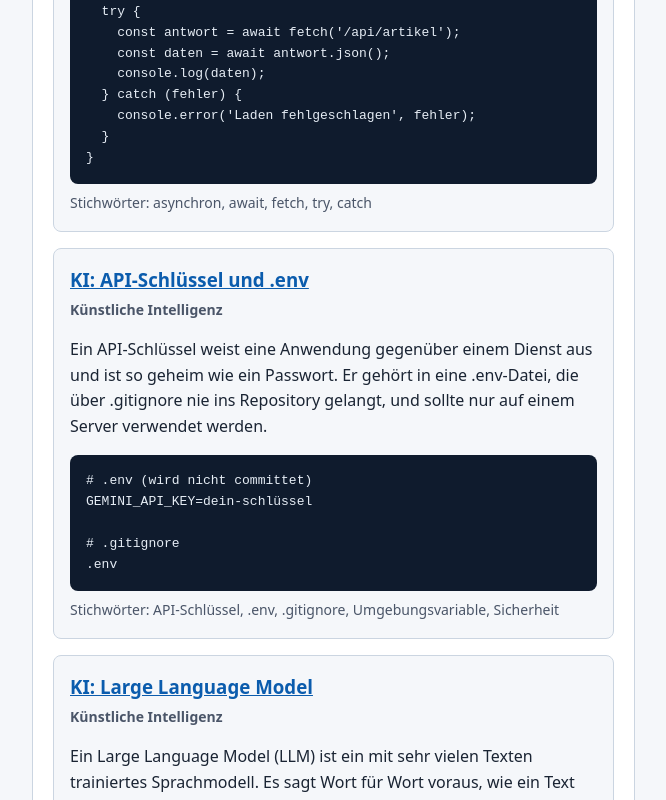
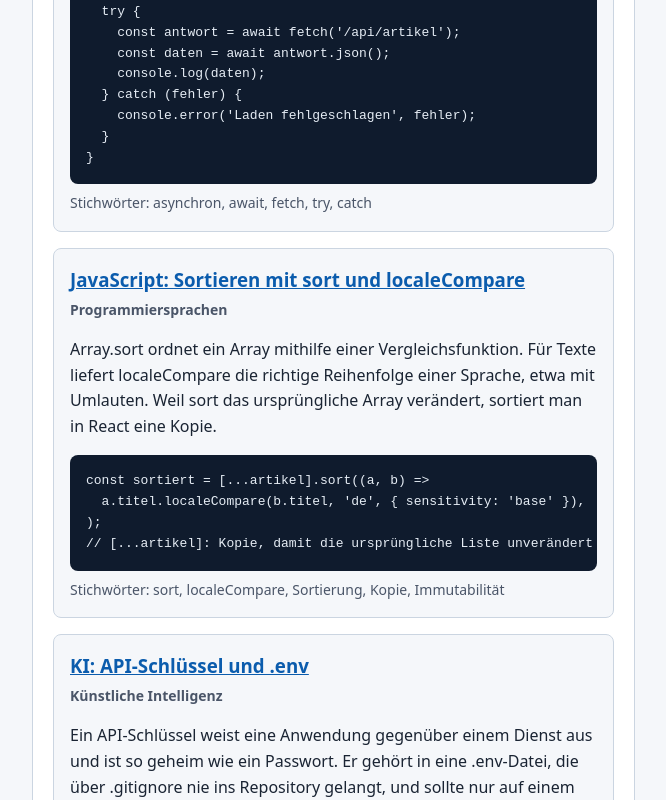
Before and after one commit to SiedlerLorenz/sed502-esa-02-it-lernwiki, a React (Vite) app: page / in a window 1280 px wide. Shown: the part 2000-2800 px from the top of the page, without its empty margins (144-810 px from the left). Built offline with nearby package versions, Linux system fonts and the light colour scheme.

Commit message:
Add: Artikel zu Sortieren mit localeCompare und abgeleiteten Werten
- JavaScript-Artikel zu sort und localeCompare mit Sortierung auf einer Kopie
- React-Artikel zu abgeleiteten Werten statt zusätzlichem State

```diff
--- a/src/daten/artikel.ts
+++ b/src/daten/artikel.ts
@@ -557,4 +557,31 @@ const fragen = leseQuizFragen(antwort);   // parst und prüft jede Frage
   <p>Dieser Absatz wird als children übergeben.</p>
 </Karte>`,
   },
+  {
+    id: 48,
+    titel: 'JavaScript: Sortieren mit sort und localeCompare',
+    kategorie: 'Programmiersprachen',
+    wikipediaTitel: 'Sortierverfahren',
+    zusammenfassung:
+      'Array.sort ordnet ein Array mithilfe einer Vergleichsfunktion. Für Texte liefert localeCompare die richtige Reihenfolge einer Sprache, etwa mit Umlauten. Weil sort das ursprüngliche Array verändert, sortiert man in React eine Kopie.',
+    stichwoerter: ['sort', 'localeCompare', 'Sortierung', 'Kopie', 'Immutabilität'],
+    beispiel: `const sortiert = [...artikel].sort((a, b) =>
+  a.titel.localeCompare(b.titel, 'de', { sensitivity: 'base' }),
+);
+// [...artikel]: Kopie, damit die ursprüngliche Liste unverändert bleibt`,
+  },
+  {
+    id: 49,
+    titel: 'React: Abgeleitete Werte statt zusätzlichem State',
+    kategorie: 'React',
+    wikipediaTitel: 'Single_Point_of_Truth',
+    zusammenfassung:
+      'Was sich aus vorhandenem State berechnen lässt, wird nicht zusätzlich gespeichert, sondern bei jedem Rendern neu berechnet. So gibt es nur eine Quelle der Wahrheit, und die Anzeige kann nicht mit veralteten Daten auseinanderlaufen.',
+    stichwoerter: ['abgeleiteter Wert', 'State', 'Rendern', 'Single Source of Truth', 'Filter'],
+    beispiel: `const [suchbegriff, setSuchbegriff] = useState('');
+const [aktiveKategorie, setAktiveKategorie] = useState<Kategorie | null>(null);
+
+// abgeleitet, kein eigener State:
+const treffer = filtereArtikel(filtereNachKategorie(artikel, aktiveKategorie), suchbegriff);`,
+  },
 ];
```
